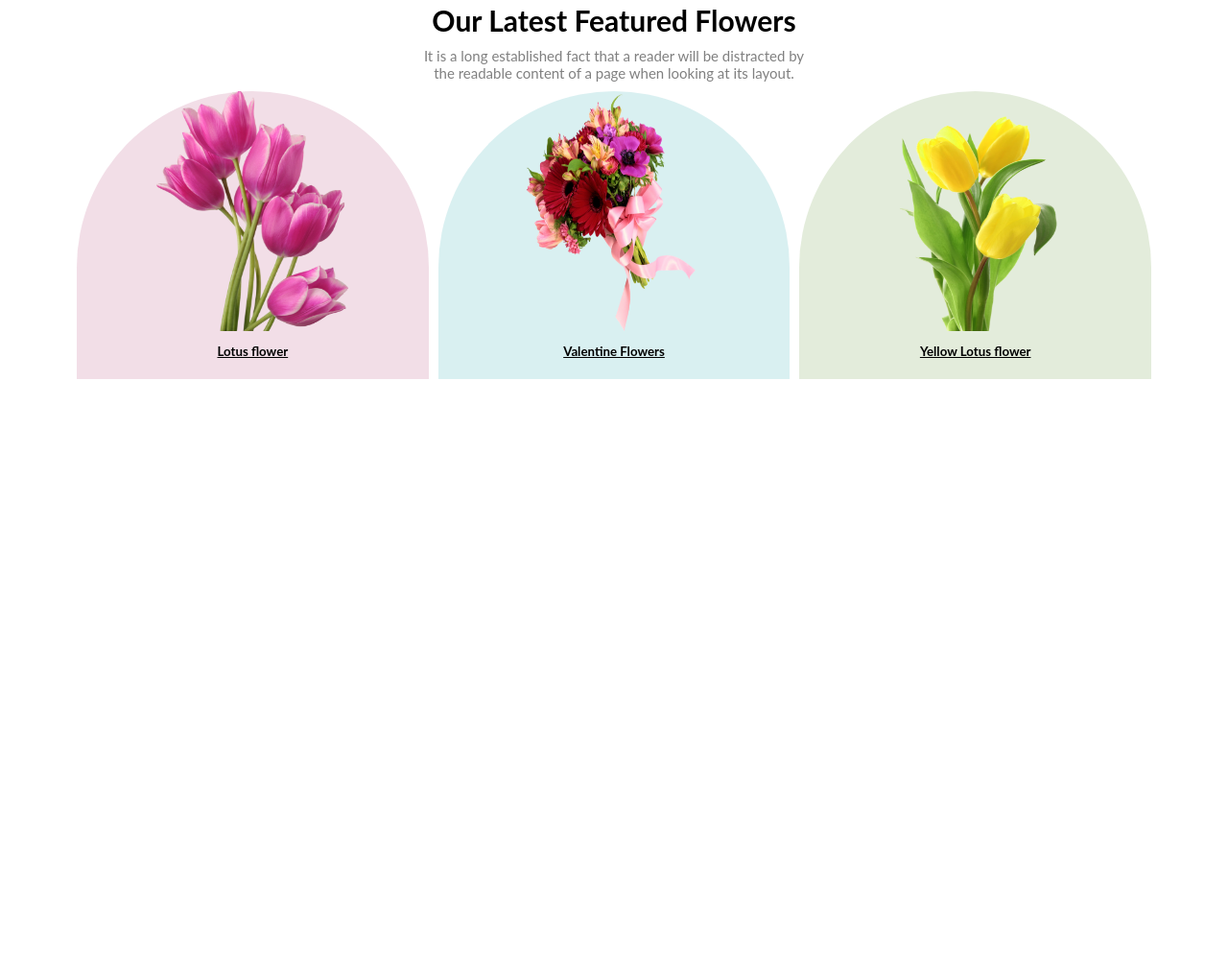
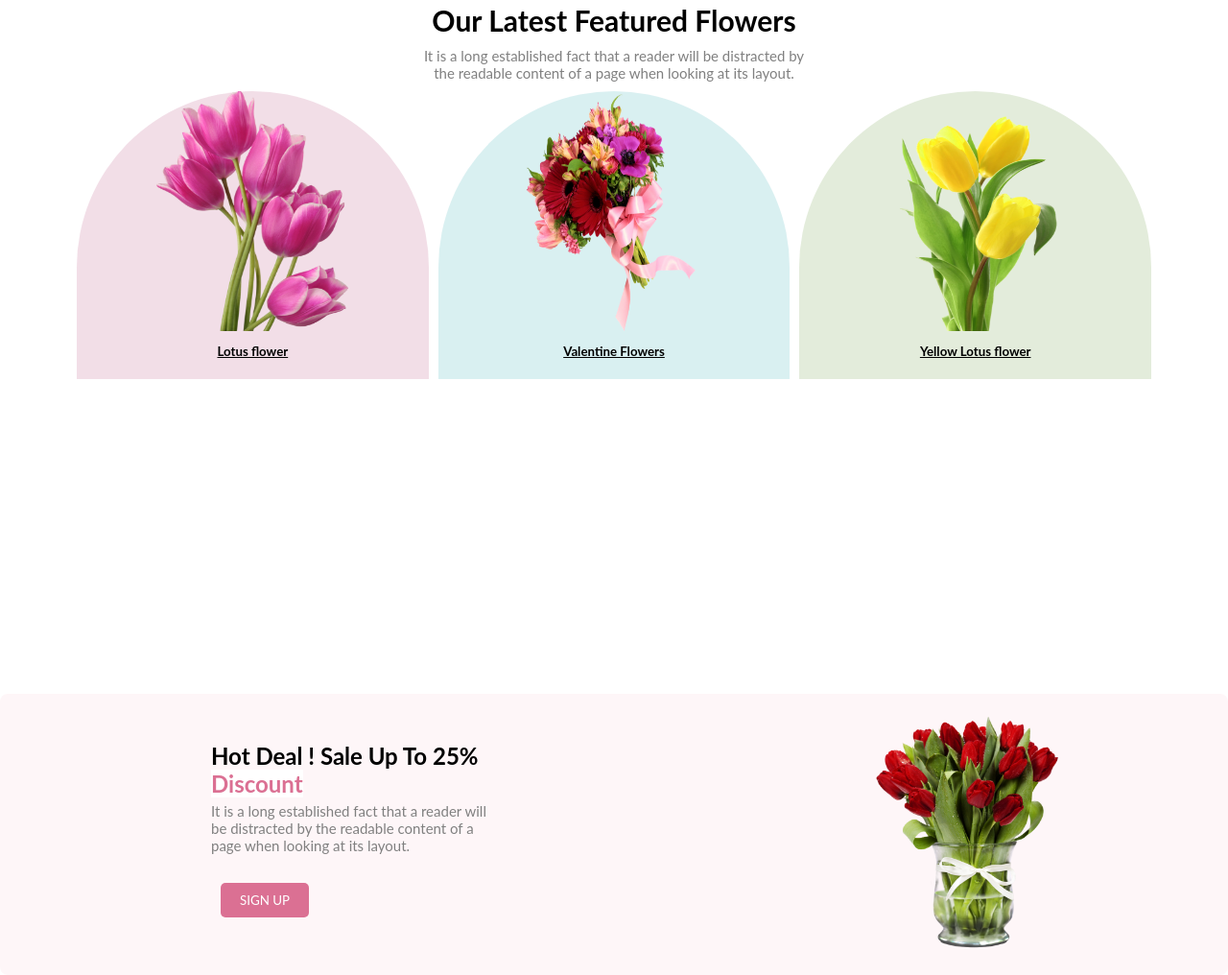
Before and after one commit to Syed-Musa/create-flower-website, a plain HTML site: page index.html in a window 1280 px wide. Shown: the part 611-1627 px from the top of the page at 96% size. Before the commit the page ends 1494 px from the top, so only its background shows below. Drawn offline with Linux system fonts and the light colour scheme.

Commit message:
added a hot deal section

```diff
--- a/index.html
+++ b/index.html
@@ -51,7 +51,17 @@
         </section>
         <!--banner section End-->
 
-
+        <!--hot deal section Start-->
+        <section class="hot-deal-section">
+            <div class="hot-deal-text">
+                <h2>Hot Deal ! Sale Up To 25% <span class="btn-desc">Discount</span></h3>
+                <p class="section-desc">It is a long established fact that a reader will be distracted by the readable content of a page when looking at its layout.</p>
+                <button class="btn">SIGN UP</button>
+            </div>
+            <div class="hot-deal-image">
+                <img class="hot-images" src="Flower Asset/pngwing 8.png" alt="">
+            </div>
+        </section>
     </main>
 </body>
 </html>
--- a/styles/flower.css
+++ b/styles/flower.css
@@ -10,6 +10,7 @@
     padding: 10px 20px;
     margin: 10px;
     border: 0;
+    border-radius: 5px;
     transition: 0.3s linear;
 }
 
@@ -55,9 +56,9 @@
     font-size: 30px;
 }
 
-/*main section Start*/
+/*banner section Start*/
 .banner-container-section {
-    height: 100vh;
+    height: 80vh;
     padding: 80px;
 }
 
@@ -106,3 +107,32 @@
     margin: 10px;
     text-decoration: underline;
 }
+/*banner section End*/
+
+/*hot deal section Start*/
+.hot-deal-section {
+    width: 100%;
+    display: flex;
+    justify-content: space-around;
+    border-radius: 8px;
+    background: rgba(229, 84, 115, 0.05);
+    margin: auto;
+    align-items: center;
+}
+
+.hot-deal-text {
+    width: 300px;
+    margin-bottom: 0px;
+    padding: 50px;
+}
+
+.btn-desc {
+    color: palevioletred;
+    background-color: white;
+    margin: 0;
+}
+
+.hot-images {
+    width: 200px;
+    height: 250px;
+}
```
